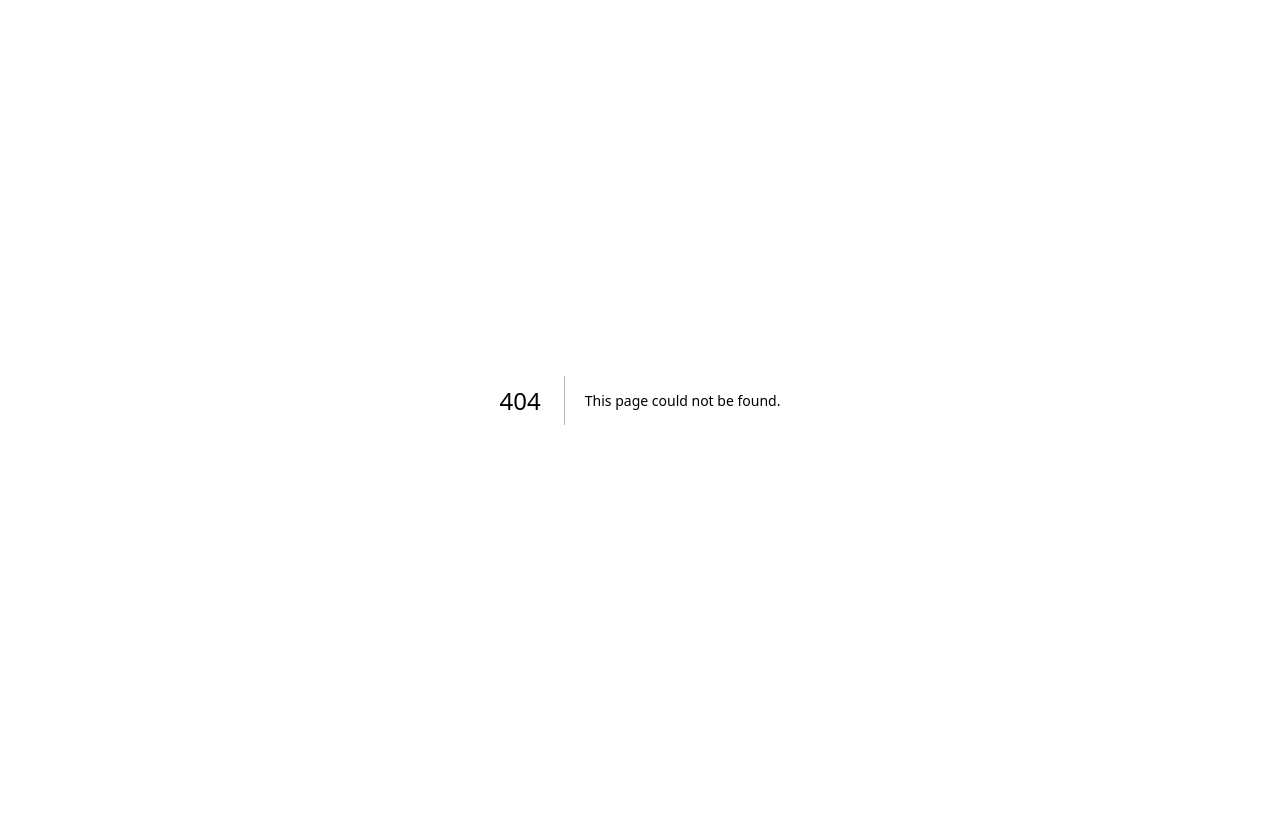
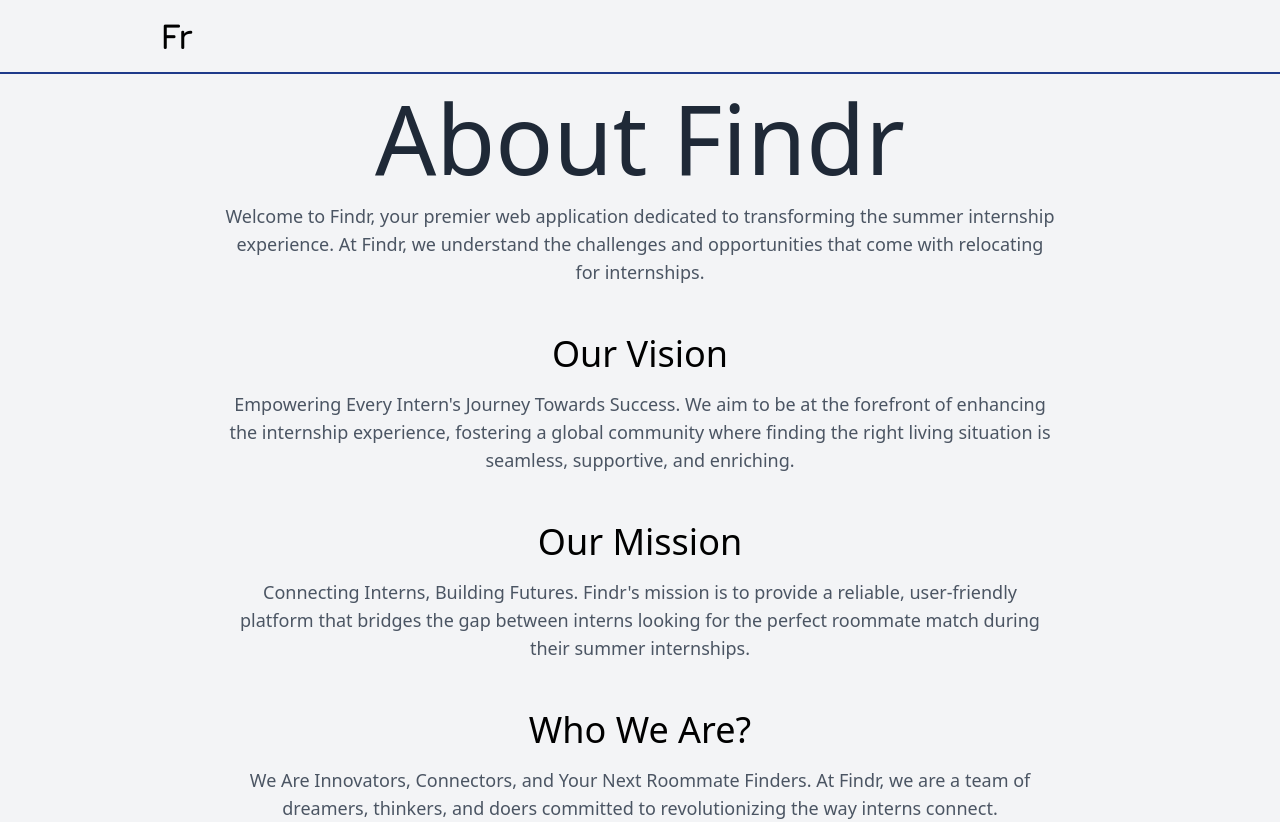
Before and after one commit to alexisDiaz-W/Findr, a Next.js app: page /About in a window 1280 px wide. Before the commit this address had no page. Before the commit the page ends 800 px from the top, so only its background shows below. Built offline with nearby package versions, Linux system fonts and the light colour scheme.

Commit message:
Added About Page

```diff
--- /dev/null
+++ b/app/About/page.tsx
@@ -0,0 +1,59 @@
+import React from 'react'
+import Link from 'next/link'
+
+export default function page() {
+    return (
+        <div className="bg-gray-100 min-h-screen"> {/* Change 'bg-blue-100' to any background color you prefer */}
+
+
+            <div>
+                <div className="flex ">
+                    <Link href="/" passHref >
+                        {/* <img src="https://flowbite.com/docs/images/logo.svg" className="h-8" alt="Flowbite Logo" /> */}
+                        <h4 className="dark:text-blue-500 jura text-4xl  text-black cursor-pointer ml-40 mt-4">Fr</h4>
+                        {/* <span className="self-center text-2xl font-semibold whitespace-nowrap dark:text-white">Flowbite</span> */}
+                    </Link>
+
+                </div>
+
+
+
+                <hr className="border-t-2 border-blue-900 my-4 w-full" />
+
+                <div className="lg:px-8 sm:px-6 max-w-4xl mx-auto px-4"> {/* This container centers the content and applies margin */}
+                    <section>
+                        <h1 className="text-center text-8xl text-gray-800 font-extralight mb-4">
+                            About Findr
+                        </h1>
+                        <p className="mb-12 text-lg text-gray-600 text-center">
+                            Welcome to Findr, your premier web application dedicated to transforming the summer internship experience. At Findr, we understand the challenges and opportunities that come with relocating for internships.
+                        </p>
+                    </section>
+                    <section className="mb-12">
+                        <h2 className="font-thin text-4xl text-black text-center mb-4">Our Vision</h2>
+                        <p className="text-lg text-gray-600 text-center">
+                            Empowering Every Intern&apos;s Journey Towards Success. We aim to be at the forefront of enhancing the internship experience, fostering a global community where finding the right living situation is seamless, supportive, and enriching.
+                        </p>
+                    </section>
+
+                    <section className="mb-12">
+                        <h2 className="font-thin text-4xl text-black text-center mb-4">Our Mission</h2>
+                        <p className="text-lg text-gray-600 text-center">
+                            Connecting Interns, Building Futures. Findr&apos;s mission is to provide a reliable, user-friendly platform that bridges the gap between interns looking for the perfect roommate match during their summer internships.
+                        </p>
+                    </section>
+
+                    <section>
+                        <h2 className="text-4xl text-black font-thin text-center mb-4">Who We Are?</h2>
+                        <p className="text-lg text-gray-600 text-center">
+                            We Are Innovators, Connectors, and Your Next Roommate Finders. At Findr, we are a team of dreamers, thinkers, and doers committed to revolutionizing the way interns connect.
+                        </p>
+                    </section>
+                </div>
+            </div>
+        </div>
+
+
+
+    )
+}
--- a/components/NavBar/navBar.tsx
+++ b/components/NavBar/navBar.tsx
@@ -41,7 +41,7 @@ const NavBar: React.FC = () => {
                         {/* Temp Post link, will replace with About. Using for building. */}
 
                         <Link href="/CompanySignIn" passHref className="itemsInNavBarMenu_style">Company Sign in</Link>
-                        <Link href="/PricingPage" passHref className="itemsInNavBarMenu_style">About</Link>
+                        <Link href="/About" passHref className="itemsInNavBarMenu_style">About</Link>
                         {/* <Link href="#" passHref className="itemsInNavBarMenu_style">Contact</Link> */}
                         {/* <Link href="/CompanyPage" passHref className="itemsInNavBarMenu_style">Meet the Team</Link> */}
                         {/* <Link href="#" passHref className="itemsInNavBarMenu_style">Sign out</Link> */}
@@ -85,7 +85,7 @@ const NavBar: React.FC = () => {
                             </Link>
                         </li>
                         <li>
-                            <Link href="/InternProfilePage" passHref className="itemsInDropMenu_style">About
+                            <Link href="/About" passHref className="itemsInDropMenu_style">About
                             </Link>
                         </li>
                         <li>
```
